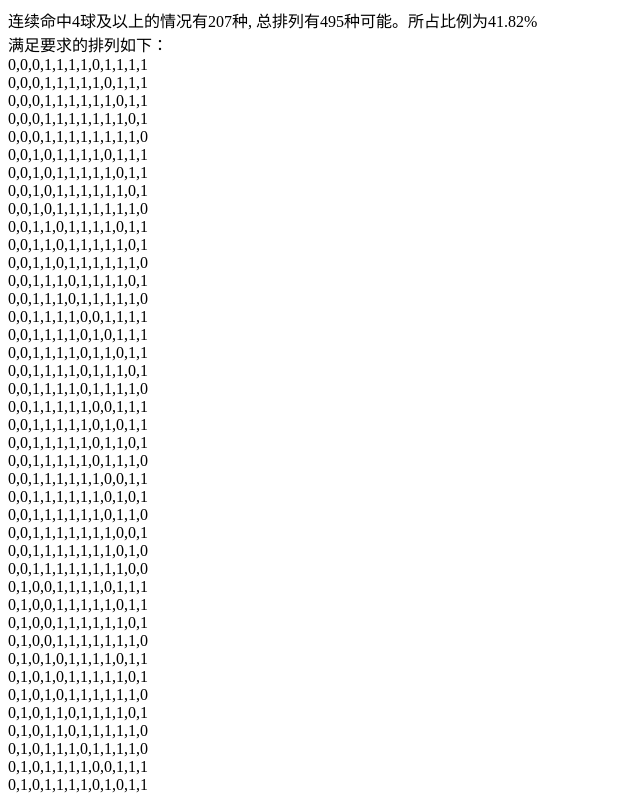
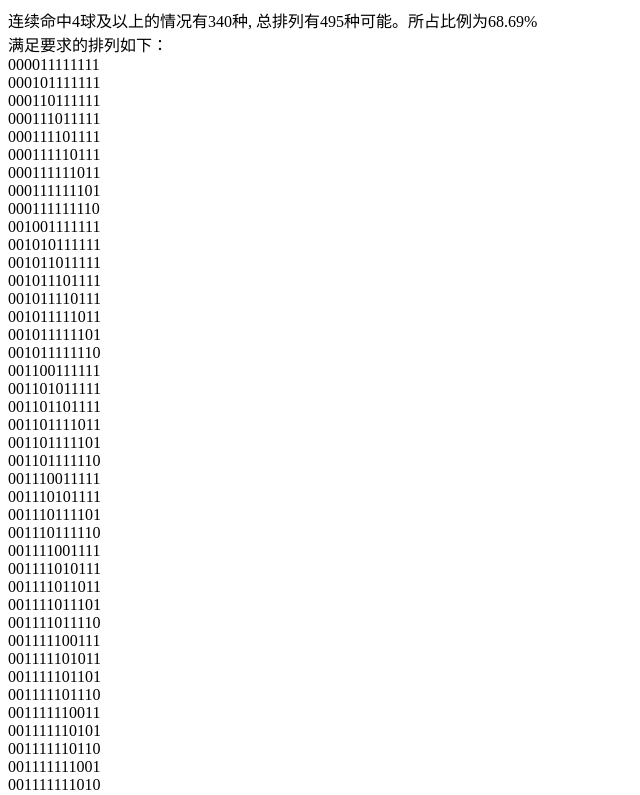
Before and after one commit to Dellear/writing-test, a plain HTML site: page 1/index.html in a window 1280 px wide. Shown: the top 795 px of the page, without its empty margins (0-640 px from the left). Drawn offline with Linux system fonts and the light colour scheme.

Commit message:
问题1修正

```diff
--- a/1/index.html
+++ b/1/index.html
@@ -11,53 +11,41 @@
     <span id="detail"></span>
 </body>
 <script>
-    var rankArr = []; //所有排列数组（二维数组，内部放置hitArr）
-    var meetArr = []; //满足连续命中4球及以上要求的排列数组
+    var rankArr = []; //所有排列数组（二维数组，内部放置未命中的序号的数组）
+    var rankTranArr = []; //所有排列数组
     var meetTranArr = [];  //满足连续命中4球及以上要求的排列数组(转换后的真实数据)
     var shoot = 12;  //总投球数
     var hit = 8;   //命中数
-    var hitArr = []; //一次排列中未命中的次别索引
 
     //穷举所有可能，并生成排列数组
     for(var i = 0; i < hit + 1; i++) {
         for(var j = i + 1; j < hit + 2; j++) {
             for(var k = j + 1; k < hit + 3; k++) {
                 for(var m = k + 1; m < hit + 4; m++) {
-                    hitArr = [i, j, k, m];
                     rankArr.push([i, j, k, m]);
                 }
             }
         }
     }
-
     console.log(rankArr);
 
-    //连续命中4球及以上情况遍历
-    rankArr.forEach(function (item) {
-        for(var n = 0; n < item.length; n++) {
-            if(item[n + 1] - item[n] > 4) {
-                meetArr.push(item);
-                break;
-            }
-        }
-    });
-
-    console.log(meetArr);
-
-    //转换组合
-    meetArr.forEach(function (itemArr) {
-        var tempArr = [1, 1, 1, 1, 1, 1, 1, 1, 1, 1, 1, 1];
-        itemArr.forEach(function (item) {
+    // 所有排列组合真实数据
+    rankTranArr = rankArr.map((itemArr) => {
+        var tempArr = new Array(12).fill(1);
+        itemArr.forEach((item) => {
             tempArr[item] = 0;
         });
 
-        meetTranArr.push(tempArr);
-        delete tempArr;
+        return tempArr.join('');
     });
+    console.log(rankTranArr);
 
+    // 满足连续命中4球及以上要求的排列数组真实数据
+    meetTranArr = rankTranArr.filter(rankTran => rankTran.includes('1111'));
     console.log(meetTranArr);
 
-    document.getElementById("num").innerHTML = '连续命中4球及以上的情况有' + meetArr.length + '种, 总排列有' + rankArr.length + '种可能。所占比例为' + (meetArr.length / rankArr.length * 100).toFixed(2) + '%<br>';
+
+    document.getElementById("num").innerHTML = '连续命中4球及以上的情况有' + meetTranArr.length + '种, 总排列有' + rankTranArr.length + '种可能。所占比例为' + (meetTranArr.length / rankTranArr.length * 100).toFixed(2) + '%<br>';
     document.getElementById("detail").innerHTML = '满足要求的排列如下：<br>' + meetTranArr.join('<br>');
 </script>
 </html>
```
Also changed, not shown: 1 other file.
